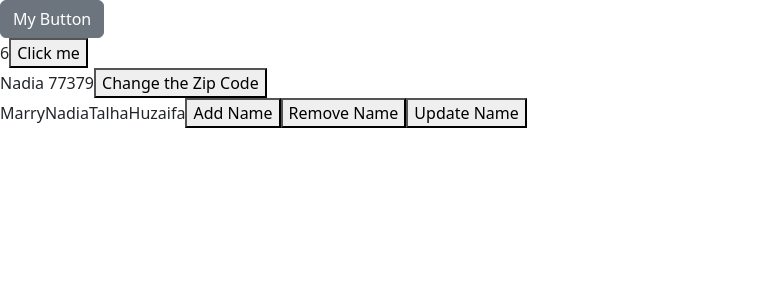
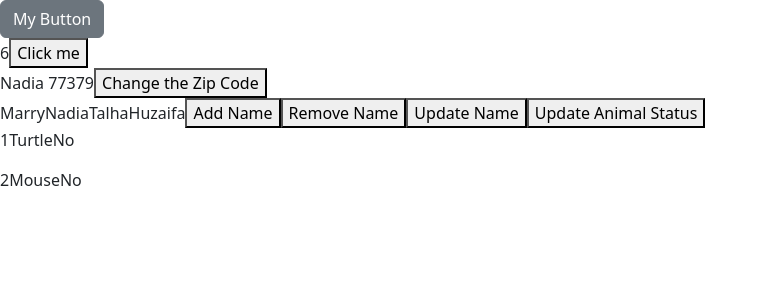
Before and after one commit to Glxy22/React-Project, a React (Vite) app: page / in a window 1280 px wide. Shown: the top 300 px of the page, without its empty margins (0-768 px from the left). Built offline with nearby package versions, Linux system fonts and the light colour scheme.

Commit message:
Nested Array Obj

```diff
--- a/src/components/Array.tsx
+++ b/src/components/Array.tsx
@@ -19,7 +19,23 @@ function Array() {
     const handleUpdate=()=> {
         setNames(Names.map( name => name == 'Alesha' ? 'Sara' : name));
     }
+//Nested Array
+    const [animals, setAnimal] = useState([
+        {
+            id : 1,
+            title:'Turtle',
+            Healthy:false
+        },
+        {
+            id:2,
+            title:'Mouse',
+            Healthy:false
+        }
+    ])
 
+    const handleAnimals= () => {
+        setAnimal(animals.map(animal => animal.id === 1 ? {...animal, Healthy: true } : animal))
+    }
   return (
 
     <div>
@@ -31,6 +47,13 @@ function Array() {
         {/* Update Name */}
         <button onClick= {handleUpdate}>Update Name</button>
 
+
+        {/* Nested Array */}
+
+       <button onClick= {handleAnimals}>Update Animal Status</button>
+
+      {animals.map(animal =>  <p> {animal.id}{animal.title}{animal.Healthy ? 'Yes':'No'}</p>)}
+
     </div>
   )
 }
```
